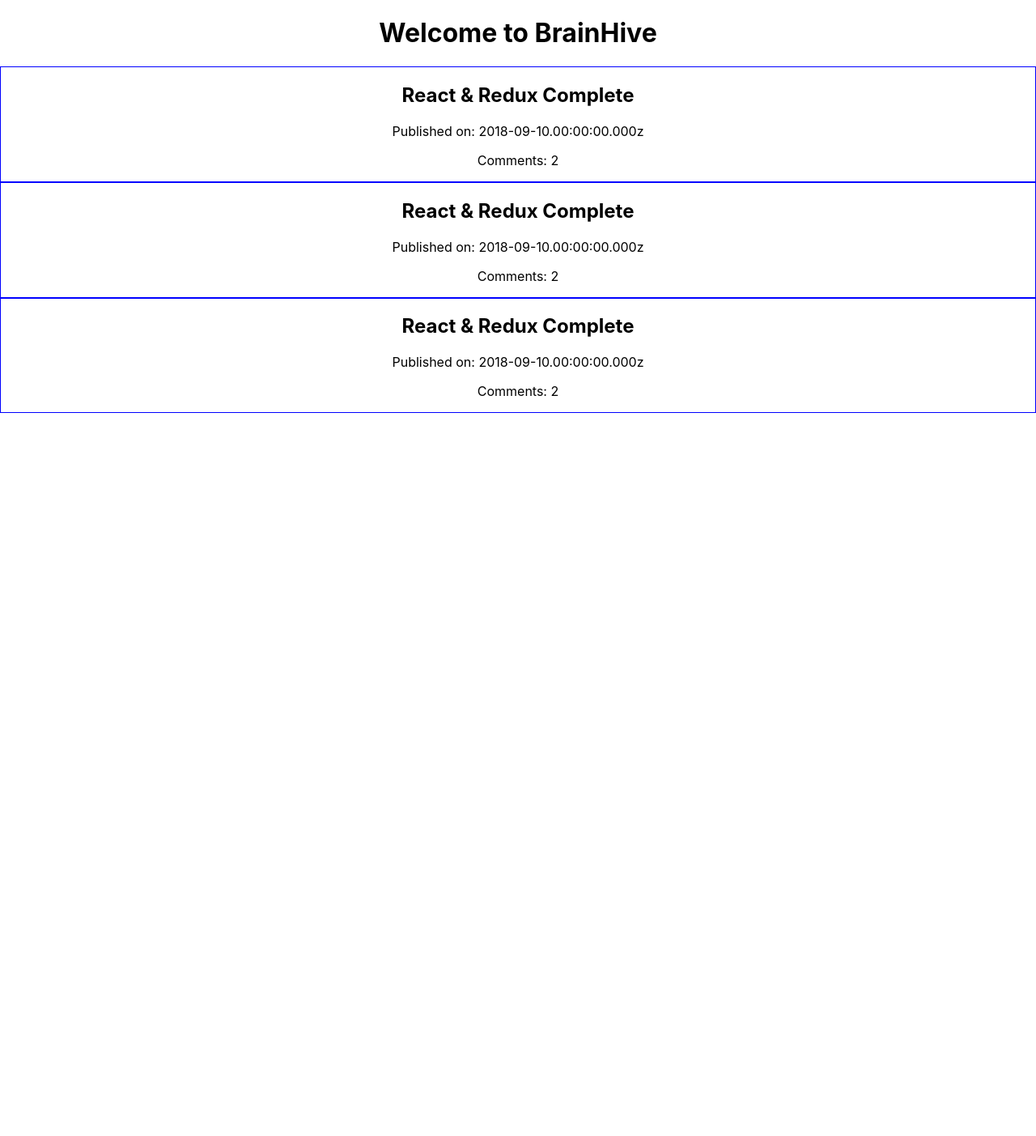
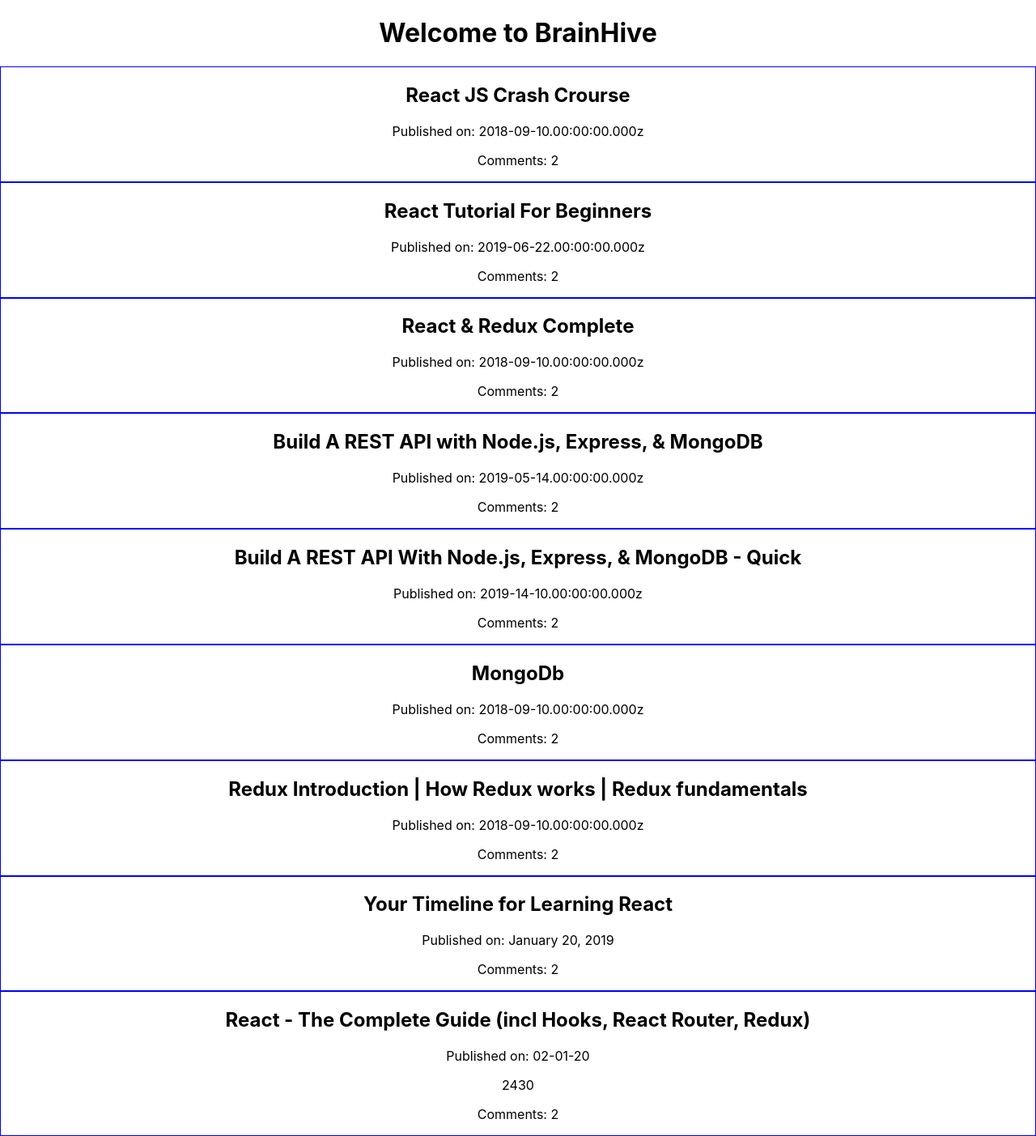
Before and after one commit to DavidJonesRIRed/SocialKnowledgeRepository, a React (Create React App) app: page / in a window 1280 px wide. Shown: the whole page at 81% size. Before the commit the page ends 800 px from the top, so only its background shows below. Built offline with nearby package versions, Linux system fonts and the light colour scheme.

Commit message:
finished modding resource component

```diff
--- a/public/index.html
+++ b/public/index.html
@@ -24,7 +24,7 @@
       work correctly both with client-side routing and a non-root public URL.
       Learn how to configure a non-root public URL by running `npm run build`.
     -->
-    <title>React App</title>
+    <title>BrainHive</title>
   </head>
   <body>
     <noscript>You need to enable JavaScript to run this app.</noscript>
--- a/src/App.js
+++ b/src/App.js
@@ -1,34 +1,28 @@
 import React, { Component } from 'react';
 import './App.css';
-import Resource from './components/Resource'
+import Resource from './components/Resource';
+import resources from './mock/resources';
 
 class App extends Component {
-  resource = {
-    posterName: 'Cliff',
-    resourceAuthor: 'NetNinja',
-    authorSkillLevel: 'Advanced',
-    cohort: '8',
-    title: 'React & Redux Complete',
-    catergory: ['React', 'Redux'],
-    summary: 'A good resource on building a couple react apps with and without redux',
-    link: 'www.google.come/search?NetNinja%20React',
-    resourceType: 'Playlist',
-    datePublished: '2018-09-10.00:00:00.000z',
-    videoLength: null,
-    timeToComplete: 300,
-    rating: 5,
-    comments: [
-        { user: 'Joe', text: 'Pretty good resource' },
-        { user: 'Phen', text: 'The best to learn reaxt with.' }
-    ]
-}
+  //[<Resource resource={aResource} /> <Resource resource={aResource}]
+  constructor(props){
+    super(props);
+    this.renderPosts.bind(this);
+  }
+
+  renderPosts = () => {
+    const display = resources.map((resource) => {
+      return <Resource resource={resource} />;
+    });
+
+    return display;
+  }
+
   render(){
     return (
       <div className="App">
         <h1>Welcome to BrainHive</h1>
-        <Resource resource={this.resource}/>
-        <Resource resource={this.resource}/>
-        <Resource resource={this.resource}/>
+        {this.renderPosts()}
       </div>
     );
   }
--- /dev/null
+++ b/src/mock/resources.js
@@ -0,0 +1,176 @@
+const resources = [
+    {
+        posterName: "Joel",
+        resourceAuthor: "Traversy Media",
+        authorSkillLevel: "Advance",
+        cohort: "8",
+        title: "React JS Crash Crourse",
+        categories: ["React"],
+        summary: "Code along about React on youtube",
+        link: "https://www.youtube.com/watch?v=sBws8MSXN7A",
+        resourceType: "Crash Course",
+        datePublished: "2018-09-10.00:00:00.000z",
+        videoLength: null,
+        timeToComplete: 180,
+        rating: 5,
+        comments: [
+            { user: "john", text: "Great video with clear instructions" },
+            { user: "Bella",text: "Simple and straight to the point." },
+        ],
+    },
+    {
+        posterName: "John F",
+        resourceAuthor: "DevEd",
+        authorSkillLevel: "Beginner",
+        cohort: "8",
+        title: "React Tutorial For Beginners",
+        categories: ["React", "Beginner"],
+        summary: "A beginner's guide to React, React State Management, React Router, and Redux. Include 5 app projects.",
+        link: "https://www.youtube.com/playlist?list=PLDyQo7g0_nsVHmyZZpVJyFn5ojlboVEhE",
+        resourceType: "Playlist",
+        datePublished: "2019-06-22.00:00:00.000z",
+        videoLength: null,
+        timeToComplete: 200,
+        rating: 4,
+        comments: [
+            { user: "Tony", text: "That crazy Romanian knows his stuff!" },
+            {user: "Sheila",text: "A good intro to React."
+            },
+        ],
+    },
+    {
+        posterName: "Cliff Choiniere",
+        resourceAuthor: "NetNinja",
+        authorSkillLevel: "Advanced",
+        cohort: "0",
+        title: "React & Redux Complete",
+        categories: ["React", "Redux"],
+        summary: "A good resouce on building a couple react apps with and without redux",
+        link: "www.google.com/search?q=NetNinja%20React",
+        resourceType: "Playlist",
+        datePublished: "2018-09-10.00:00:00.000z",
+        videoLength: null,
+        timeToComplete: 300,
+        rating: 5,
+        comments: [
+            { user: "Joe", text: "Pretty good resource" },
+            { user: "Phen", text: "The best to learn React with." },
+        ],
+    },
+    {
+        posterName: "Chang",
+        resourceAuthor: "Web Dev Simplified",
+        authorSkillLevel: "Advanced",
+        cohort: "0",
+        title: "Build A REST API with Node.js, Express, & MongoDB",
+        categories: ["Node.js", "Express", "MongoDB"],
+        summary: "A good resource on building a Rest API with Node.js, Express, & MongoDB",
+        link: "https://www.youtube.com/watch?v=fgTGADljAeg",
+        resourceType: "Video",
+        datePublished: "2019-05-14.00:00:00.000z",
+        videoLength: null,
+        timeToComplete: 30,
+        rating: 5,
+        comments: [
+            { user: "Chang", text: "Quick and easy to learn MEN stack" },
+            { user: "Smith", text: "Great video!" },
+        ],
+    },
+    {
+        posterName: "Phen",
+        resourceAuthor: "Web Simplified",
+        authorSkillLevel: "Advanced",
+        cohort: "0",
+        title: "Build A REST API With Node.js, Express, & MongoDB - Quick",
+        categories: ["Node.js", "Express", "API", "MongoDB"],
+        summary: "A good resource on building a rest API with node.js, express, and mongoDB",
+        link: "https://www.youtube.com/watch?v=fgTGADljAeg",
+        resourceType: "Video",
+        datePublished: "2019-14-10.00:00:00.000z",
+        videoLength: null,
+        timeToComplete: 300,
+        rating: 5,
+        comments: [
+            { user: "Nancy", text: "Quick easy video to learn rest api" },
+            { user: "James", text: "Great video to learn rest API with." },
+        ],
+    },
+    {
+        posterName: "Titus",
+        resourceAuthor: "NetNinja",
+        authorSkillLevel: "Advanced",
+        cohort: "0",
+        title: "MongoDb",
+        categories: ["MongoDB"],
+        summary: "A good resouce on building a couple  apps with MongoDB",
+        link: "https://www.youtube.com/watch?v=9OPP_1eAENg&list=PL4cUxeGkcC9jpvoYriLI0bY8DOgWZfi6u",
+        resourceType: "Video",
+        datePublished: "2018-09-10.00:00:00.000z",
+        videoLength: null,
+        timeToComplete: 60,
+        rating: 5,
+        comments: [
+            { user: "Mike", text: "Pretty good resource" },
+            { user: "Jones", text: "The best to learn React with." },
+        ],
+    },
+    {
+        posterName: "Darius",
+        resourceAuthor: "Tech Sith",
+        authorSkillLevel: "Advanced",
+        cohort: "0",
+        title: "Redux Introduction | How Redux works | Redux fundamentals",
+        categories: ["Redux"],
+        summary: "First Tutorial in a full React + Redux series.  We understand Redux fundamentals like store , dispatch actions and reducer.  Why we use it and how it works with  frameworks like react, angular and ember. ",
+        link: "https://www.youtube.com/watch?v=7Erbf5NXQQw&list=PL7pEw9n3GkoWgIc-Ambc-QZGcTKEei2O3",
+        resourceType: "Playlist",
+        datePublished: "2018-09-10.00:00:00.000z",
+        videoLength: null,
+        timeToComplete: 300,
+        rating: 5,
+        comments: [
+            { user: "Brian", text: "THis is a great series!" },
+            { user: "Kate", text: "Very pithy! 😁" },
+        ],
+    },
+    {
+        posterName: "Holly",
+        resourceAuthor: "Dave Ceddia",
+        authorSkillLevel: "Advanced",
+        cohort: "8",
+        title: "Your Timeline for Learning React",
+        categories: ["React"],
+        summary: "A good resource for learning React",
+        link: "https://daveceddia.com/timeline-for-learning-react/",
+        resourceType: "Article",
+        datePublished: "January 20, 2019",
+        videoLength: null,
+        timeToComplete: null,
+        rating: 10,
+        comments: [
+            { user: "David", text: "Explains everything perfectly!" },
+            { user: "Joel", text: "The best resource to learn React with." },
+        ],
+    },
+    {
+        posterName: "David",
+        resourceAuthor: "Maximilian Schwarzmüller",
+        authorsSkillLevel: "advanced",
+        cohort: "8",
+        title: "React - The Complete Guide (incl Hooks, React Router, Redux)",
+        category: "React",
+        summary: "Dive in and learn React.js from scratch! Learn Reactjs, Hooks, Redux, React Routing, Animations, Next.js and way more!",
+        link: "https://www.udemy.com/course/react-the-complete-guide-incl-redux/",
+        resourceType: "video",
+        datePublished: "02-01-20",
+        videoLength: 2430,
+        timeToComplete: 2430,
+        rating: 5,
+        comments: [
+            { user: "David", comment: "This is awesome" },
+            { user: "Linda", comment: "Great lecture" },
+        ],
+    },
+]
+
+export default resources;
```
Also changed, not shown: src/components/stuff.txt (added).
